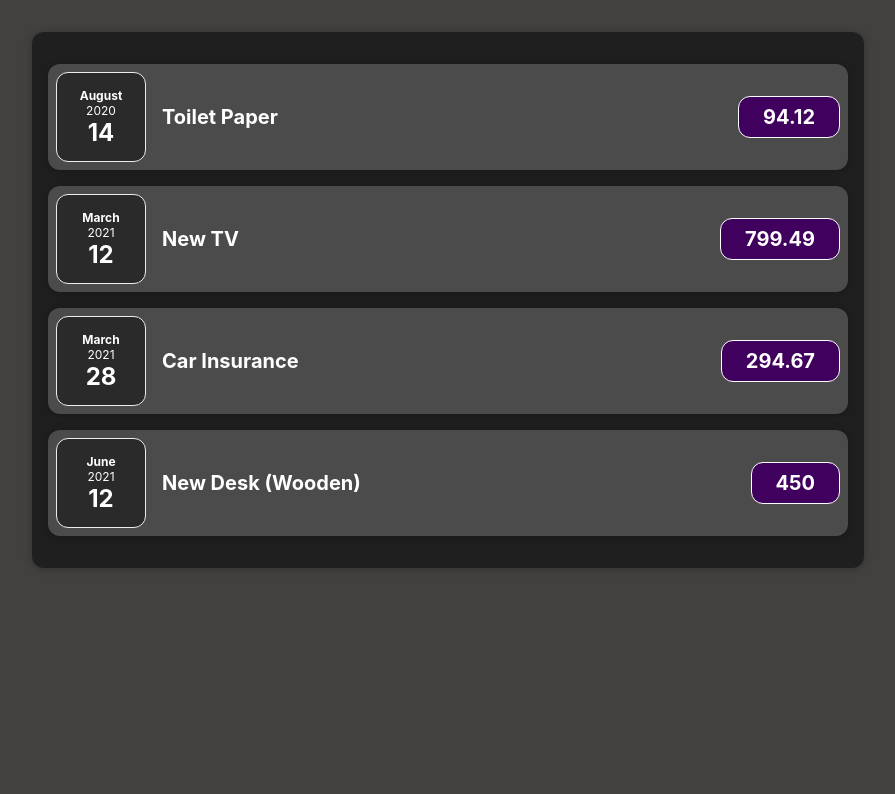
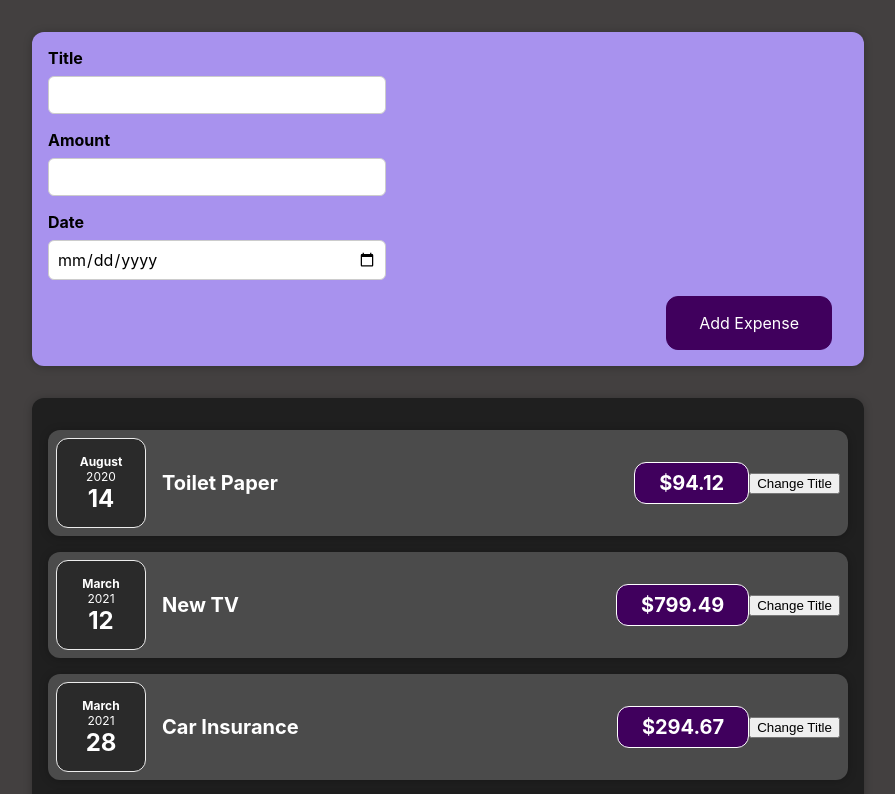
Before and after one commit to daniel-bogale/React-complete-guide-First-Course, a React (Create React App) app: page / in a window 1280 px wide. Shown: the top 794 px of the page, without its empty margins (192-1087 px from the left). Built offline with nearby package versions, Linux system fonts and the light colour scheme; the HTML template or start-up script is replaced by a standard one.

Commit message:
new Expense form is built

```diff
--- a/src/App.js
+++ b/src/App.js
@@ -1,4 +1,5 @@
 import Expense from "./component/Expenses/Expense";
+import NewExpense from "./component/Expenses/NewExpense.js/NewExpense";
 
 const App = () => {
   const expenses = [
@@ -25,7 +26,8 @@
 
   return (
     <div>
-      <Expense items={expenses} />
+      <NewExpense />
+      <Expense items={expenses} />{" "}
     </div>
   );
 };
--- a/src/component/Expenses/Expense.js
+++ b/src/component/Expenses/Expense.js
@@ -7,22 +7,22 @@
     <Card className="expenses">
       <ExpenseItem
         title={props.items[0].title}
-        amount={props.items[0].amount}
+        amount={"$" + props.items[0].amount}
         date={props.items[0].date}
       />
       <ExpenseItem
         title={props.items[1].title}
-        amount={props.items[1].amount}
+        amount={"$" + props.items[1].amount}
         date={props.items[1].date}
       />
       <ExpenseItem
         title={props.items[2].title}
-        amount={props.items[2].amount}
+        amount={"$" + props.items[2].amount}
         date={props.items[2].date}
       />
       <ExpenseItem
         title={props.items[3].title}
-        amount={props.items[3].amount}
+        amount={"$" + props.items[3].amount}
         date={props.items[3].date}
       />
     </Card>
--- a/src/component/Expenses/ExpenseItem.js
+++ b/src/component/Expenses/ExpenseItem.js
@@ -1,15 +1,23 @@
+import { useState } from "react";
 import ExpenseDate from "./ExpenseDate";
 import "./ExpenseItem.css";
 import Card from "../UI/Card";
 
 const ExpenseItem = (props) => {
+  const [title, setTitle] = useState(props.title);
+
+  const clickHandler = (e) => {
+    setTitle("updated");
+    console.log(title);
+  };
   return (
     <Card className="expense-item">
       <ExpenseDate date={props.date} />
       <div className="expense-item__description">
-        <h2>{props.title}</h2>
+        <h2>{title}</h2>
         <div className="expense-item__price">{props.amount}</div>{" "}
       </div>
+      <button onClick={clickHandler}>Change Title</button>
     </Card>
   );
 };
--- /dev/null
+++ b/src/component/Expenses/NewExpense.js/ExpenseForm.css
@@ -0,0 +1,26 @@
+.new-expense__controls {
+    display: flex;
+    flex-wrap: wrap;
+    gap: 1rem;
+    margin-bottom: 1rem;
+    text-align: left;
+}
+
+.new-expense__control label {
+    font-weight: bold;
+    margin-bottom: 0.5rem;
+    display: block;
+}
+
+.new-expense__control input {
+    font: inherit;
+    padding: 0.5rem;
+    border-radius: 6px;
+    border: 1px solid #ccc;
+    width: 20rem;
+    max-width: 100%;
+}
+
+.new-expense__actions {
+    text-align: right;
+}
--- /dev/null
+++ b/src/component/Expenses/NewExpense.js/ExpenseForm.js
@@ -0,0 +1,31 @@
+import "./ExpenseForm.css";
+
+const ExpenseForm = () => {
+  return (
+    <form>
+      <div className="new-expense__controls">
+        <div className="new-expense__control">
+          <label>Title</label>
+          <input type="text" name="" id="" />
+        </div>
+      </div>
+      <div className="new-expense__controls">
+        <div className="new-expense__control">
+          <label>Amount</label>
+          <input type="text" name="" id="" />
+        </div>
+      </div>
+      <div className="new-expense__controls">
+        <div className="new-expense__control">
+          <label>Date</label>
+          <input type="date" min="2019-01-01" max="2022-12-31" name="" id="" />
+        </div>
+      </div>
+      <div className="new-expense__actions">
+        <button type="submit">Add Expense</button>
+      </div>
+    </form>
+  );
+};
+
+export default ExpenseForm;
--- /dev/null
+++ b/src/component/Expenses/NewExpense.js/NewExpense.css
@@ -0,0 +1,38 @@
+.new-expense {
+    background-color: #a892ee;
+    padding: 1rem;
+    margin: 2rem auto;
+    width: 50rem;
+    max-width: 95%;
+    border-radius: 12px;
+    text-align: center;
+    box-shadow: 0 1px 8px rgba(0, 0, 0, 0.25);
+}
+
+.new-expense button {
+    font: inherit;
+    cursor: pointer;
+    padding: 1rem 2rem;
+    border: 1px solid #40005d;
+    background-color: #40005d;
+    color: white;
+    border-radius: 12px;
+    margin-right: 1rem;
+}
+
+.new-expense button:hover,
+.new-expense button:active {
+    background-color: #510674;
+    border-color: #510674;
+}
+
+.new-expense button.alternative {
+    color: #220131;
+    border-color: transparent;
+    background-color: transparent;
+}
+
+.new-expense button.alternative:hover,
+.new-expense button.alternative:active {
+    background-color: #ddb3f8;
+}
--- /dev/null
+++ b/src/component/Expenses/NewExpense.js/NewExpense.js
@@ -0,0 +1,12 @@
+import ExpenseForm from "./ExpenseForm";
+import "./NewExpense.css";
+
+const NewExpense = () => {
+  return (
+    <div className="new-expense">
+      <ExpenseForm />
+    </div>
+  );
+};
+
+export default NewExpense;
--- a/src/component/UI/Card.js
+++ b/src/component/UI/Card.js
@@ -1,9 +1,7 @@
 import "./card.css";
 
 const Card = (props) => {
-  console.log(props);
   const classNm = "card " + props.className;
-  console.log(classNm);
   return <div className={classNm}> {props.children} </div>;
 };
 
```
